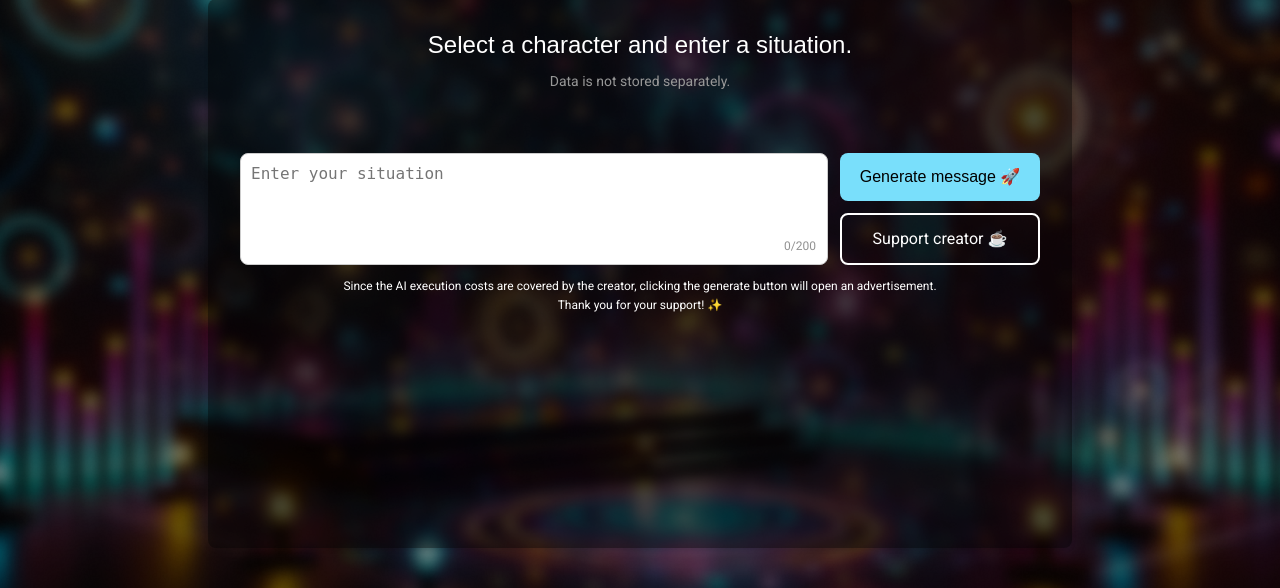
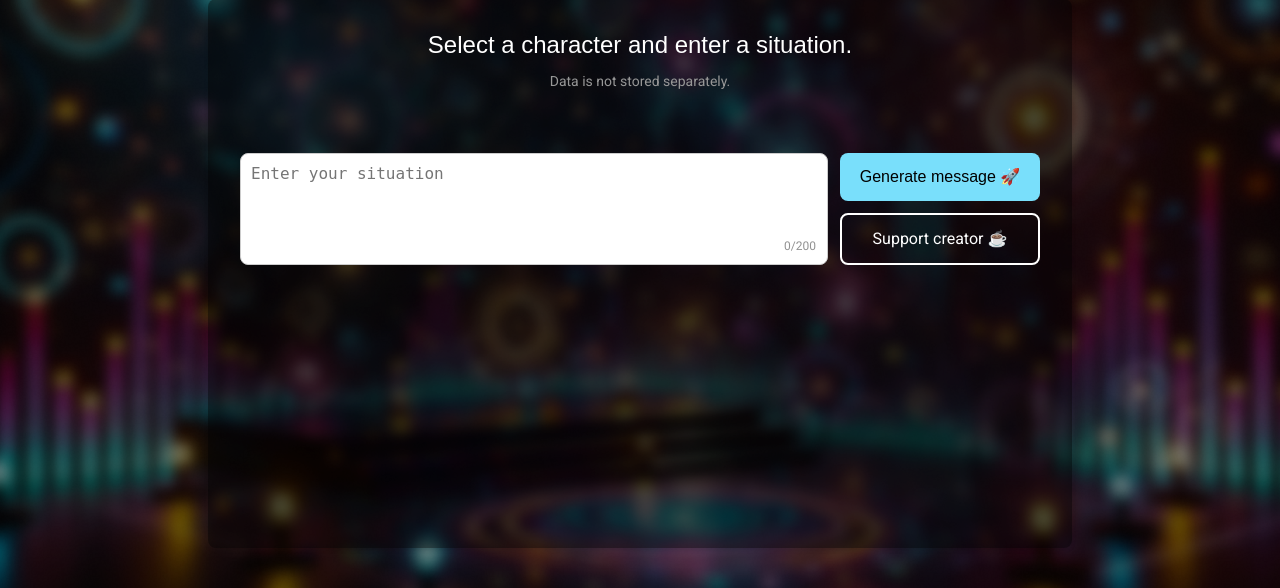
Before and after one commit to his-0203/emotional_flask, a Flask app: template templates/index.html in a window 1280 px wide. Shown: the part 153-741 px from the top of the page. Run offline with Flask 3, Linux system fonts and the light colour scheme; the template is opened without the code that fills it, so the values that code supplies are empty; some libraries are stand-ins or nearby versions; some web fonts are replaced.

Commit message:
광고 제거

```diff
--- a/static/css/styles.css
+++ b/static/css/styles.css
@@ -244,14 +244,6 @@ button:hover {
     margin-right: 8px;
 }
 
-.supportText {
-    color: white;
-    font-size: 12px;
-    text-align: center;
-    line-height: 1.6;
-    margin-bottom: 0px;
-}
-
 #ad-container {
     margin-bottom: 20px;
 }
--- a/templates/index.html
+++ b/templates/index.html
@@ -66,7 +66,6 @@
                     <a href="https://buymeacoffee.com/his0203" target="_blank" class="support-button">Support creator ☕️</a>
                 </div>
             </div>
-            <p class="supportText">Since the AI execution costs are covered by the creator, clicking the generate button will open an advertisement.<br>Thank you for your support! ✨</p>
         </form>
         {% if response %}
             <section class="response-section">
@@ -139,7 +138,6 @@
                 document.getElementById('submit-button').disabled = true;
                 document.querySelector('.button-text').style.display = 'none';
                 document.getElementById('button-spinner').style.display = 'block';
-                window.open('https://www.highrevenuenetwork.com/xask42320?key=be65e8aa85aaf9498b129898d2bd3e57', '_blank'); // 새 탭으로 링크 열기
             }
         });
 
```
